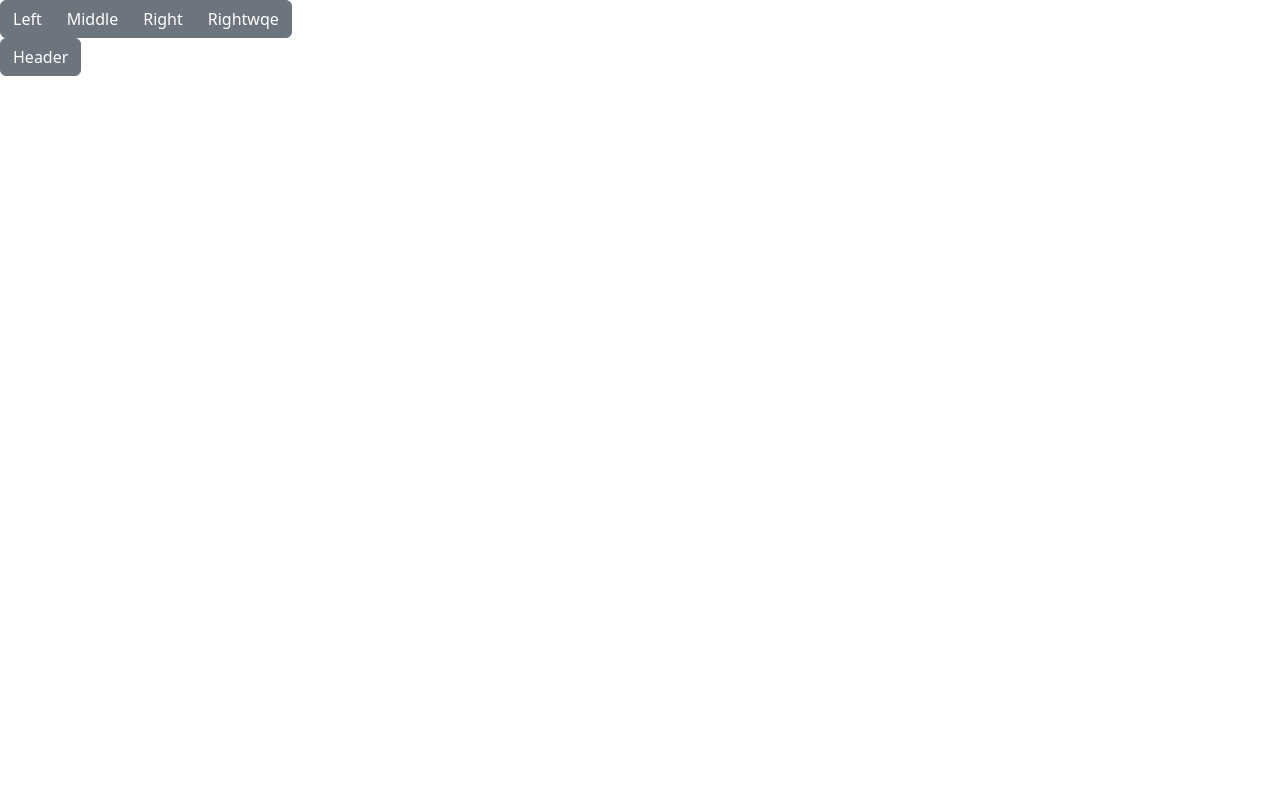
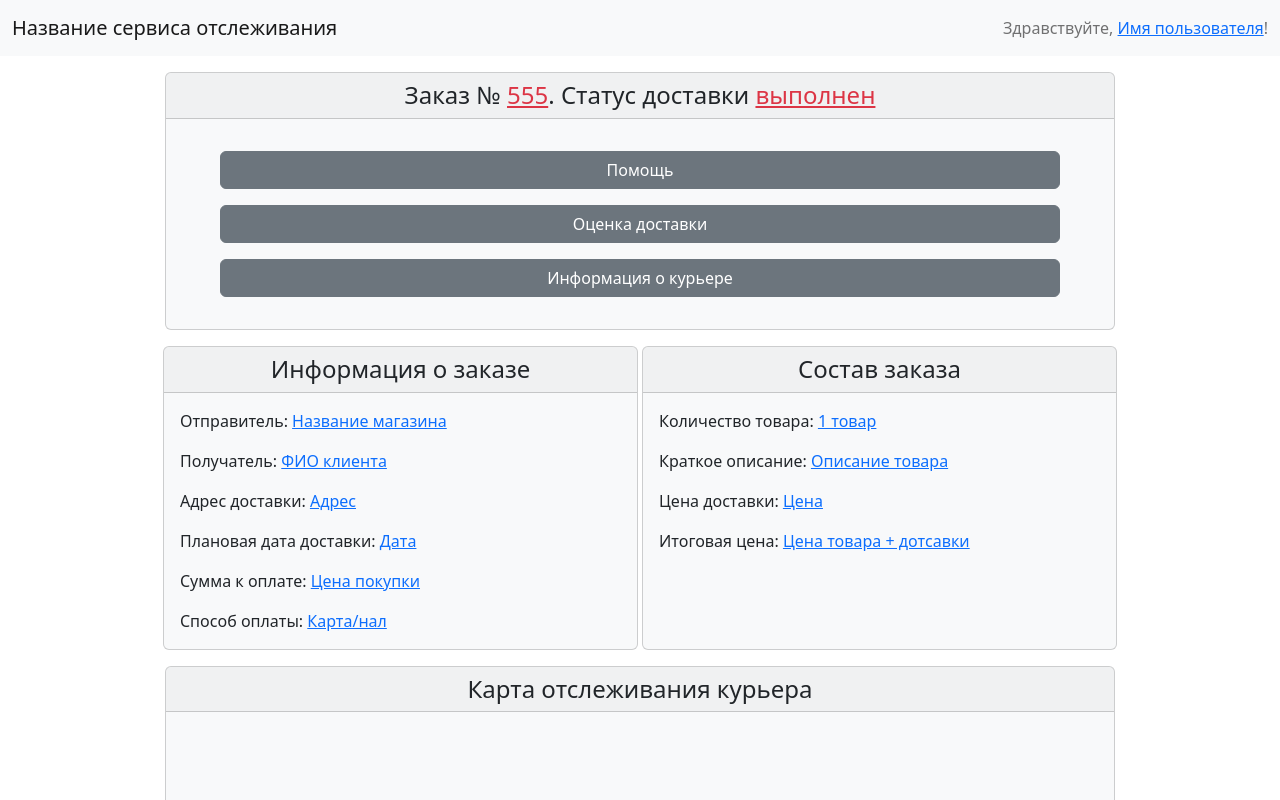
Before and after one commit to Sinenok/Courier-monitoring-service, a React (Create React App) app in the folder Client/: page / in a window 1280 px wide. Shown: the top 800 px of the page. Built offline with nearby package versions, Linux system fonts and the light colour scheme.

Commit message:
Create client page

```diff
--- a/Client/public/index.html
+++ b/Client/public/index.html
@@ -1,19 +1,18 @@
 <!DOCTYPE html>
-<html lang="en">
+<html lang="ru">
+
 <head>
   <meta charset="utf-8" />
   <meta name="viewport" content="width=device-width, initial-scale=1" />
   <meta name="theme-color" content="#000000" />
-    <meta
-      name="description"
-      content="Web site created using create-react-app"
-    />
-    <link rel="manifest" href="%PUBLIC_URL%/manifest.json" />
+  <meta name="description" content="Web site created using create-react-app" />
   <title>React App</title>
 </head>
+
 <body>
   <noscript>You need to enable JavaScript to run this app.</noscript>
   <div id="root"></div>
 
 </body>
+
 </html>
--- a/Client/src/App.tsx
+++ b/Client/src/App.tsx
@@ -1,17 +1,12 @@
 import React from 'react';
-import { Button, ButtonGroup } from 'react-bootstrap';
+import Body from './components/Body';
 import Header from './components/Header';
 
 function App() {
 	return (
 		<div className="App">
-			<ButtonGroup aria-label="Basic example">
-				<Button variant="secondary">Left</Button>
-				<Button variant="secondary">Middle</Button>
-				<Button variant="secondary">Right</Button>
-				<Button variant="secondary">Rightwqe</Button>
-			</ButtonGroup>
 			<Header />
+			<Body />
 		</div>
 	);
 }
--- /dev/null
+++ b/Client/src/components/Body.tsx
@@ -0,0 +1,57 @@
+import React from 'react';
+import { Col, Container, Row } from 'react-bootstrap';
+import Order from './Order';
+import OrderInfo from './OrderInfo';
+import OrderList from './OrderList';
+import Map from './Map';
+
+function Body() {
+	// type postType = {
+	// 	Sender: string;
+	// 	Recipient: string;
+	// 	DeliveryAddress: string;
+	// 	PlannedDeliveryDate: string;
+	// 	AmountPayable: string;
+	// 	PaymentMethod: string;
+	// };
+	return (
+		<Container className="py-3">
+			<Row className="justify-content-center mb-3">
+				<Col md="10" className="p-0">
+					<Order />
+				</Col>
+			</Row>
+			<Row className="justify-content-center mb-3">
+				<Col md="5" className="p-0 me-1">
+					<OrderInfo
+						post={{
+							Sender: 'Название магазина',
+							Recipient: 'ФИО клиента',
+							DeliveryAddress: 'Адрес',
+							PlannedDeliveryDate: 'Дата',
+							AmountPayable: 'Цена покупки',
+							PaymentMethod: 'Карта/нал'
+						}}
+					/>
+				</Col>
+				<Col md="5" className="p-0">
+					<OrderList
+						post2={{
+							Quantity: '1 товар',
+							Description: 'Описание товара',
+							ShippingCost: 'Цена',
+							TotalPrice: 'Цена товара + дотсавки'
+						}}
+					/>
+				</Col>
+			</Row>
+			<Row className="justify-content-center">
+				<Col md="10" className="p-0">
+					<Map />
+				</Col>
+			</Row>
+		</Container>
+	);
+}
+
+export default Body;
--- a/Client/src/components/Header.tsx
+++ b/Client/src/components/Header.tsx
@@ -1,13 +1,23 @@
 import React from 'react';
-import { Button, ButtonGroup } from 'react-bootstrap';
+import { Container, Navbar } from 'react-bootstrap';
 
 function Header() {
 	return (
-		<div className="App">
-			<ButtonGroup aria-label="Basic example">
-				<Button variant="secondary">Header</Button>
-			</ButtonGroup>
-		</div>
+		<Navbar bg="light">
+			<Container fluid>
+				<Navbar.Brand>Название сервиса отслеживания</Navbar.Brand>
+				<Navbar.Toggle />
+				<Navbar.Collapse className="justify-content-end">
+					<Navbar.Text>
+						Здравствуйте,{' '}
+						<a className="text-primary" href="#login">
+							Имя пользователя
+						</a>
+						!
+					</Navbar.Text>
+				</Navbar.Collapse>
+			</Container>
+		</Navbar>
 	);
 }
 
--- /dev/null
+++ b/Client/src/components/Map.tsx
@@ -0,0 +1,13 @@
+import React from 'react';
+import { Card } from 'react-bootstrap';
+
+function Map() {
+	return (
+		<Card style={{ height: '700px' }} className="text-center bg-light">
+			<Card.Header as="h4">Карта отслеживания курьера</Card.Header>
+			<Card.Body></Card.Body>
+		</Card>
+	);
+}
+
+export default Map;
--- /dev/null
+++ b/Client/src/components/Order.tsx
@@ -0,0 +1,28 @@
+import React from 'react';
+import { Row, Card, Button } from 'react-bootstrap';
+
+function Order() {
+	return (
+		<Card className="text-center bg-light">
+			<Card.Header as="h4">
+				Заказ №{' '}
+				<a className="text-danger" href="#OrderNumber">
+					555
+				</a>
+				. Статус доставки{' '}
+				<a className="text-danger" href="#OrderStatus">
+					выполнен
+				</a>
+			</Card.Header>
+			<Card.Body>
+				<Row className="col-11 gy-3 m-auto mb-3">
+					<Button variant="secondary">Помощь</Button>
+					<Button variant="secondary">Оценка доставки</Button>
+					<Button variant="secondary">Информация о курьере</Button>
+				</Row>
+			</Card.Body>
+		</Card>
+	);
+}
+
+export default Order;
--- /dev/null
+++ b/Client/src/components/OrderInfo.tsx
@@ -0,0 +1,52 @@
+import React from 'react';
+import { Card } from 'react-bootstrap';
+
+const OrderInfo = (props: any) => {
+	return (
+		<Card className="bg-light">
+			<Card.Header className="text-center" as="h4">
+				Информация о заказе
+			</Card.Header>
+			<Card.Body>
+				<Card.Text>
+					Отправитель:{' '}
+					<a className="text-primary" href="#">
+						{props.post.Sender}
+					</a>
+				</Card.Text>
+				<Card.Text>
+					Получатель:{' '}
+					<a className="text-primary" href="#">
+						{props.post.Recipient}
+					</a>
+				</Card.Text>
+				<Card.Text>
+					Адрес доставки:{' '}
+					<a className="text-primary" href="#">
+						{props.post.DeliveryAddress}
+					</a>
+				</Card.Text>
+				<Card.Text>
+					Плановая дата доставки:{' '}
+					<a className="text-primary" href="#">
+						{props.post.PlannedDeliveryDate}
+					</a>
+				</Card.Text>
+				<Card.Text>
+					Сумма к оплате:{' '}
+					<a className="text-primary" href="#">
+						{props.post.AmountPayable}
+					</a>
+				</Card.Text>
+				<Card.Text>
+					Способ оплаты:{' '}
+					<a className="text-primary" href="#">
+						{props.post.PaymentMethod}
+					</a>
+				</Card.Text>
+			</Card.Body>
+		</Card>
+	);
+};
+
+export default OrderInfo;
--- /dev/null
+++ b/Client/src/components/OrderList.tsx
@@ -0,0 +1,40 @@
+import React from 'react';
+import { Card } from 'react-bootstrap';
+
+function OrderList(props: any) {
+	return (
+		<Card className="h-100 bg-light">
+			<Card.Header className="text-center" as="h4">
+				Состав заказа
+			</Card.Header>
+			<Card.Body className="text-centers">
+				<Card.Text>
+					Количество товара:{' '}
+					<a className="text-primary" href="#">
+						{props.post2.Quantity}
+					</a>
+				</Card.Text>
+				<Card.Text>
+					Краткое описание:{' '}
+					<a className="text-primary" href="#">
+						{props.post2.Description}
+					</a>
+				</Card.Text>
+				<Card.Text>
+					Цена доставки:{' '}
+					<a className="text-primary" href="#">
+						{props.post2.ShippingCost}
+					</a>
+				</Card.Text>
+				<Card.Text>
+					Итоговая цена:{' '}
+					<a className="text-primary" href="#">
+						{props.post2.TotalPrice}
+					</a>
+				</Card.Text>
+			</Card.Body>
+		</Card>
+	);
+}
+
+export default OrderList;
--- a/Client/src/index.tsx
+++ b/Client/src/index.tsx
@@ -1,7 +1,6 @@
 import React from 'react';
 import ReactDOM from 'react-dom/client';
 import App from './App';
-import reportWebVitals from './reportWebVitals';
 import 'bootstrap/dist/css/bootstrap.css';
 
 const root = ReactDOM.createRoot(document.getElementById('root') as HTMLElement);
@@ -10,5 +9,3 @@ root.render(
 		<App />
 	</React.StrictMode>
 );
-
-reportWebVitals();
--- a/Client/src/reportWebVitals.ts
+++ /dev/null
@@ -1,15 +0,0 @@
-import { ReportHandler } from 'web-vitals';
-
-const reportWebVitals = (onPerfEntry?: ReportHandler) => {
-	if (onPerfEntry && onPerfEntry instanceof Function) {
-		import('web-vitals').then(({ getCLS, getFID, getFCP, getLCP, getTTFB }) => {
-			getCLS(onPerfEntry);
-			getFID(onPerfEntry);
-			getFCP(onPerfEntry);
-			getLCP(onPerfEntry);
-			getTTFB(onPerfEntry);
-		});
-	}
-};
-
-export default reportWebVitals;
```
Lines whose indentation alone changed are shown as unchanged.
